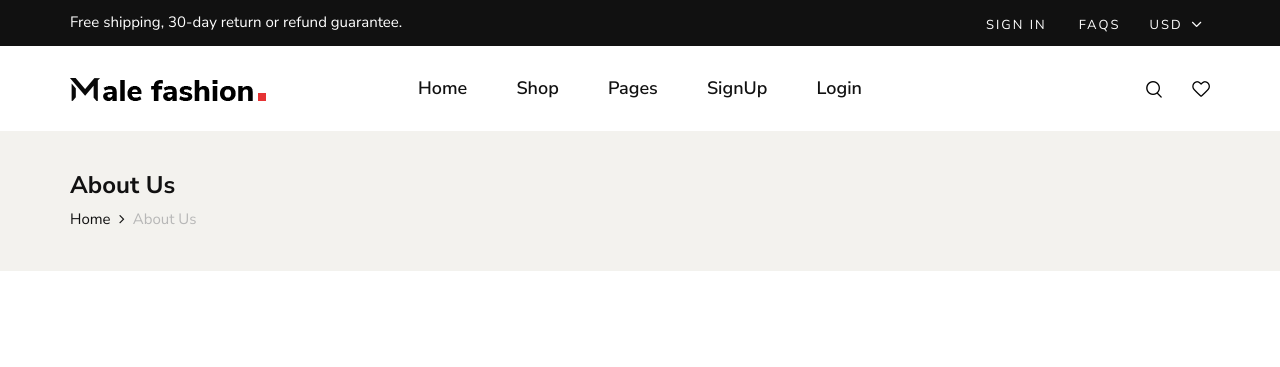
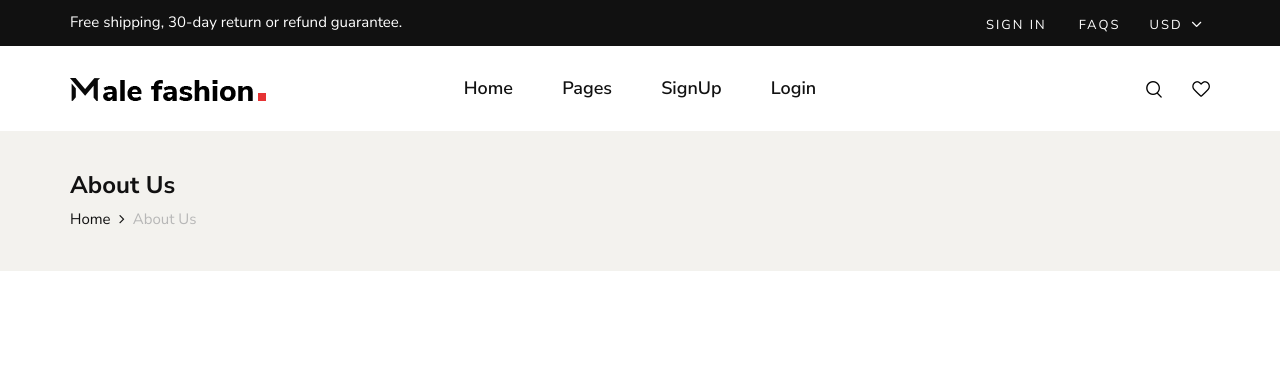
Before and after one commit to AkashPatel95/malefashion-django-project, a Django app: page /about/ in a window 1280 px wide. Shown: the top 367 px of the page. Run offline with Django 4.2, Linux system fonts and the light colour scheme; some libraries are stand-ins or nearby versions.

Commit message:
Fix issue with 'email' KeyError in shop view

```diff
--- a/myapp/templates/header.html
+++ b/myapp/templates/header.html
@@ -104,9 +104,9 @@
                     <nav class="header__menu mobile-menu">
                         <ul>
                             <li class="{% if request.path == '/' %} active {% endif %}"><a href="/">Home</a></li>
-                            <li class="{% if request.path == '/shop/' %} active {% endif %}"><a href="{% url 'shop' %}">Shop</a></li>
 
                             {% if request.session.email %}
+                            <li class="{% if request.path == '/shop/' %} active {% endif %}"><a href="{% url 'shop' %}">Shop</a></li>
                                 <li><a href="#">Pages</a>
                                     <ul class="dropdown">
                                         <li class="{% if request.path == '/about/' %} active {% endif %}"><a href="{% url 'about' %}">About Us</a></li>
--- a/myapp/views.py
+++ b/myapp/views.py
@@ -65,8 +65,8 @@ def main(request):
 	return render(request,'main.html')
 
 def shop(request):
-	user=User.objects.get(email=request.session['email'])
 	try:
+		user=User.objects.get(email=request.session['email'])
 		if user.usertype=='buyer':
 			products=Product.objects.all()
 			return render(request,'shop.html',{'products':products})
```
